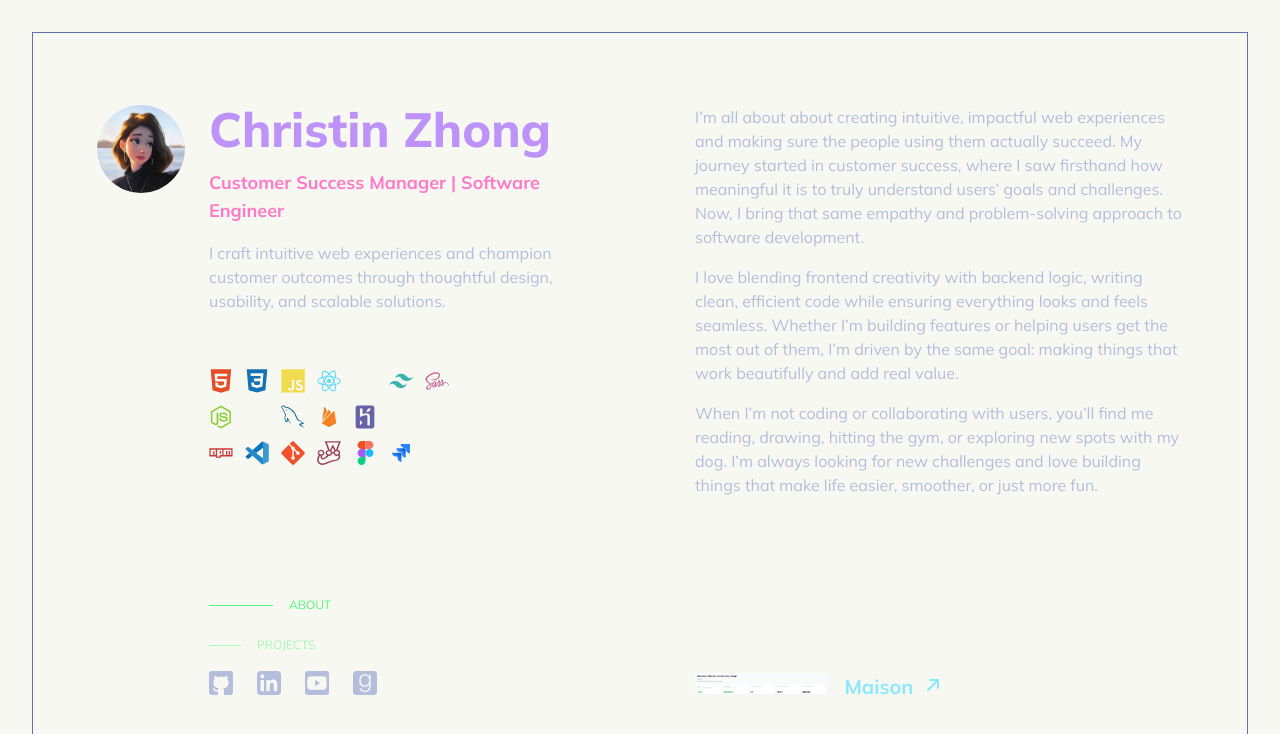
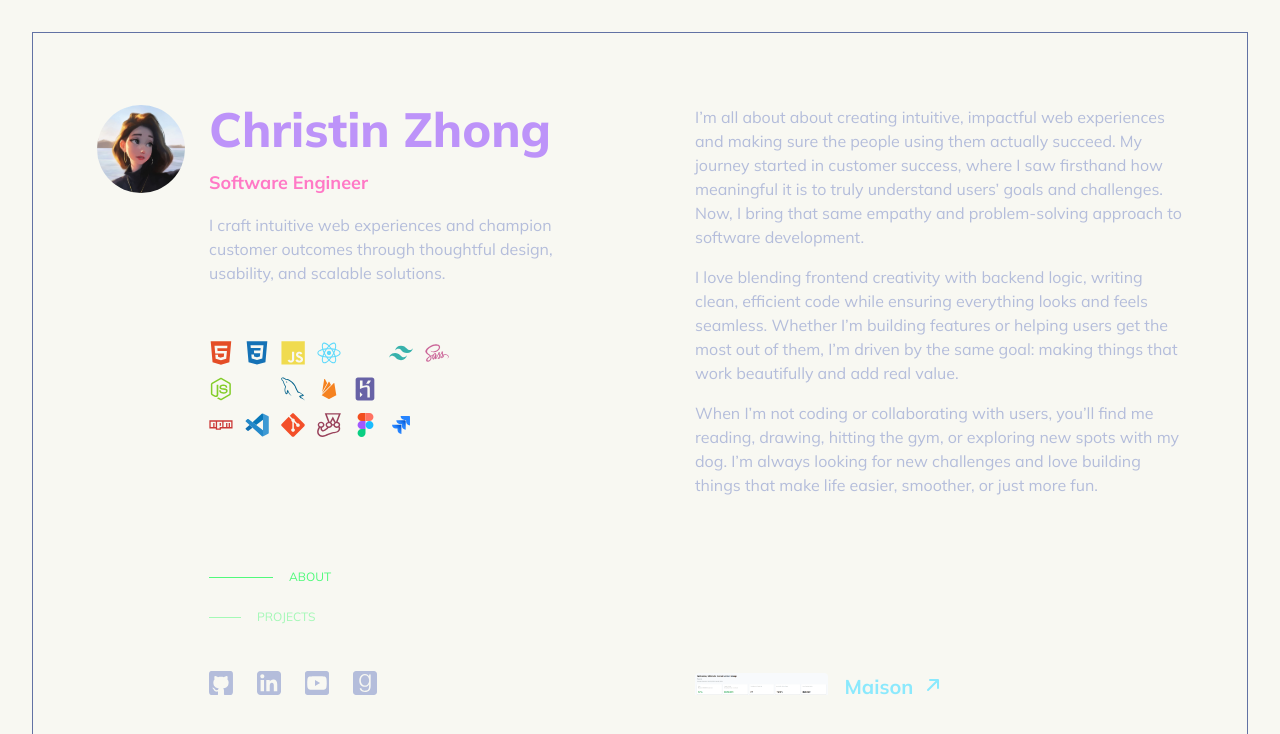
Before and after one commit to christinzee/christin-zhong-portfolio, a Next.js app: page / in a window 1280 px wide. Shown: the top 734 px of the page. Built offline with nearby package versions, Linux system fonts and the light colour scheme.

Commit message:
update profile

```diff
--- a/src/components/Profile.js
+++ b/src/components/Profile.js
@@ -15,7 +15,7 @@ export const Profile = () => {
             Christin Zhong
           </h1>
           <h2 className="text-lg text-(--pink) font-bold pt-4">
-            Customer Success Manager | Software Engineer
+            Software Engineer
           </h2>
           <p className="text-md text-(--body) pt-4">
             I craft intuitive web experiences and champion customer outcomes through thoughtful design, usability, and scalable solutions.
```
